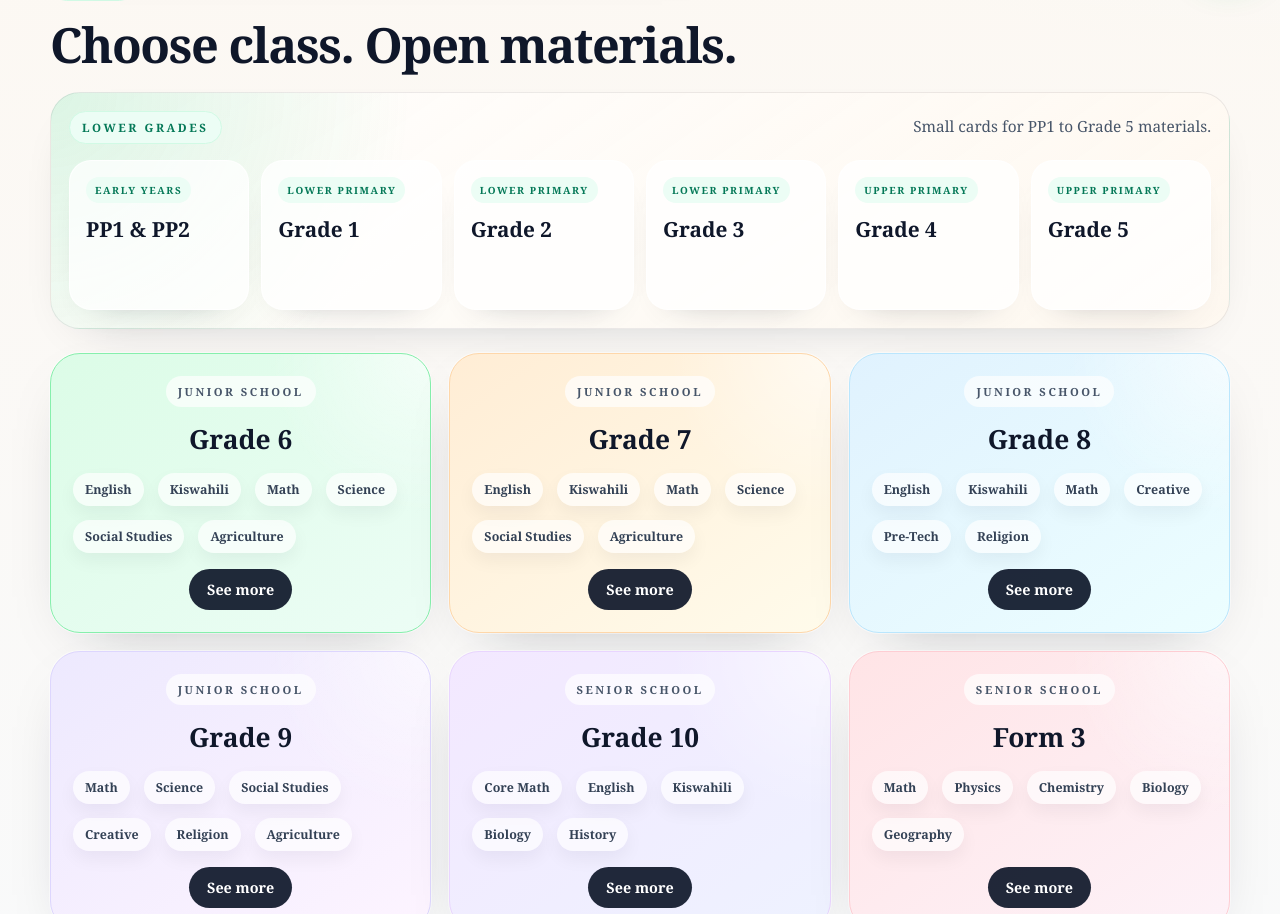
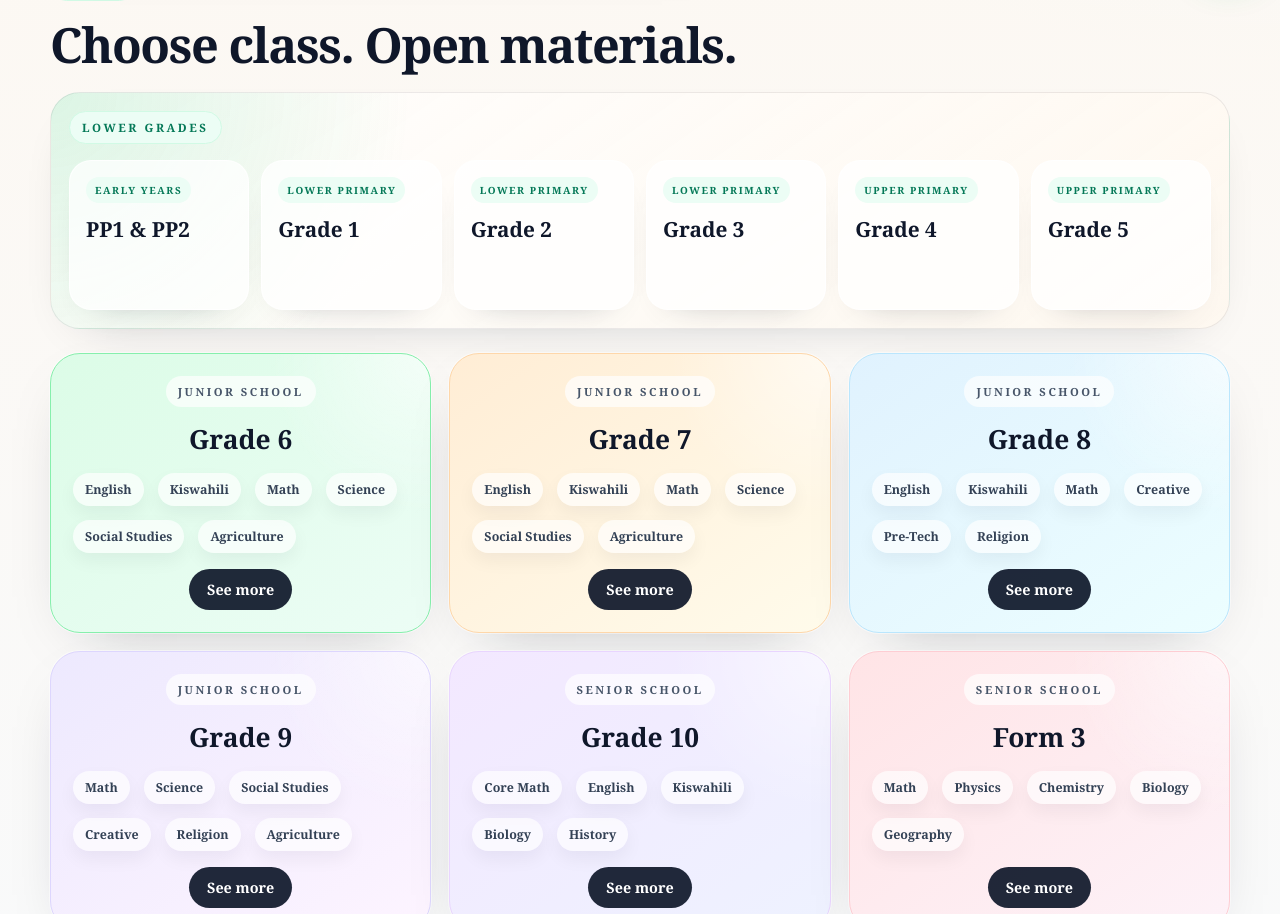
Before and after one commit to eriqck/Teacher-Mwangi-Academy, a Next.js app: page / in a window 1280 px wide. Shown: the part 814-1728 px from the top of the page. Built offline with nearby package versions, Linux system fonts and the light colour scheme; no server answers.

Commit message:
Remove lower grade helper copy

```diff
--- a/app/page.tsx
+++ b/app/page.tsx
@@ -195,7 +195,6 @@ export default async function HomePage() {
         <div className="home-lower-level-panel">
           <div className="home-lower-level-head">
             <span className="home-section-kicker">Lower grades</span>
-            <p className="home-section-copy">Small cards for PP1 to Grade 5 materials.</p>
           </div>
 
           <div className="home-lower-level-grid">
```
